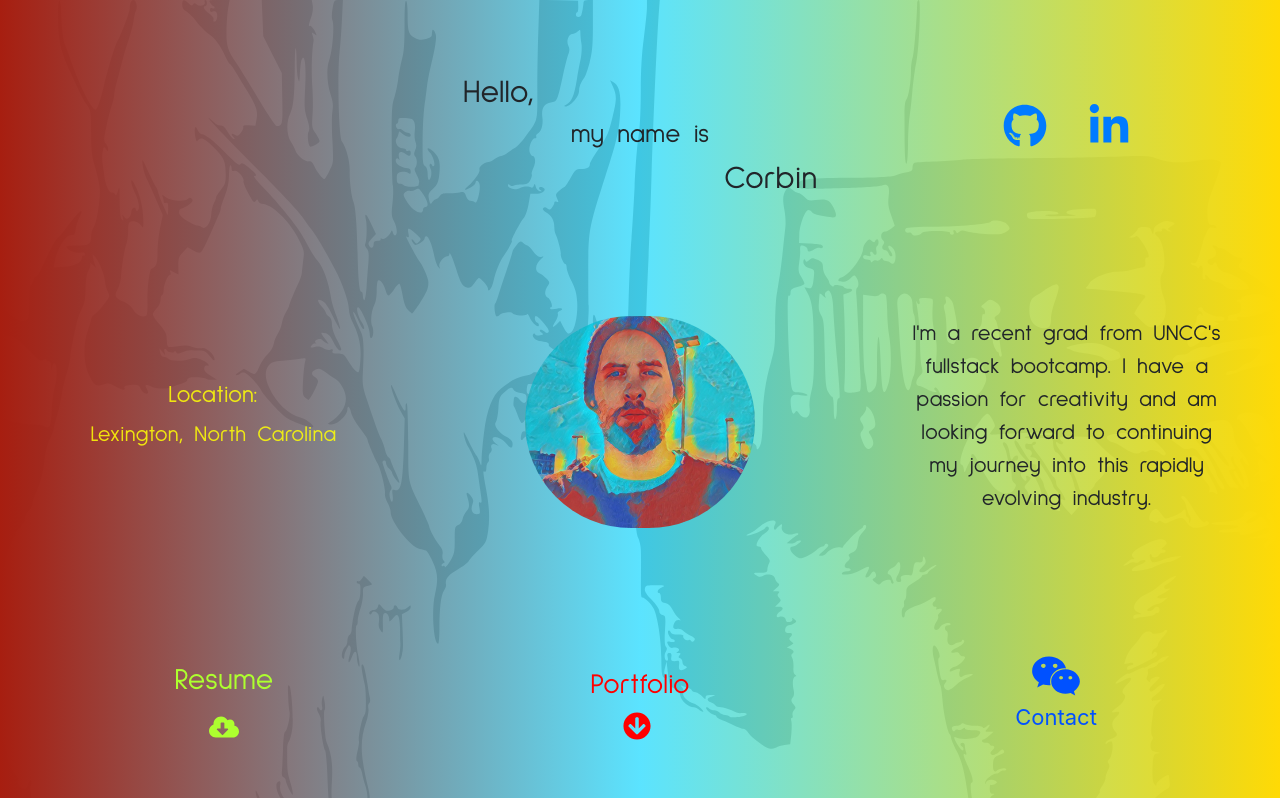
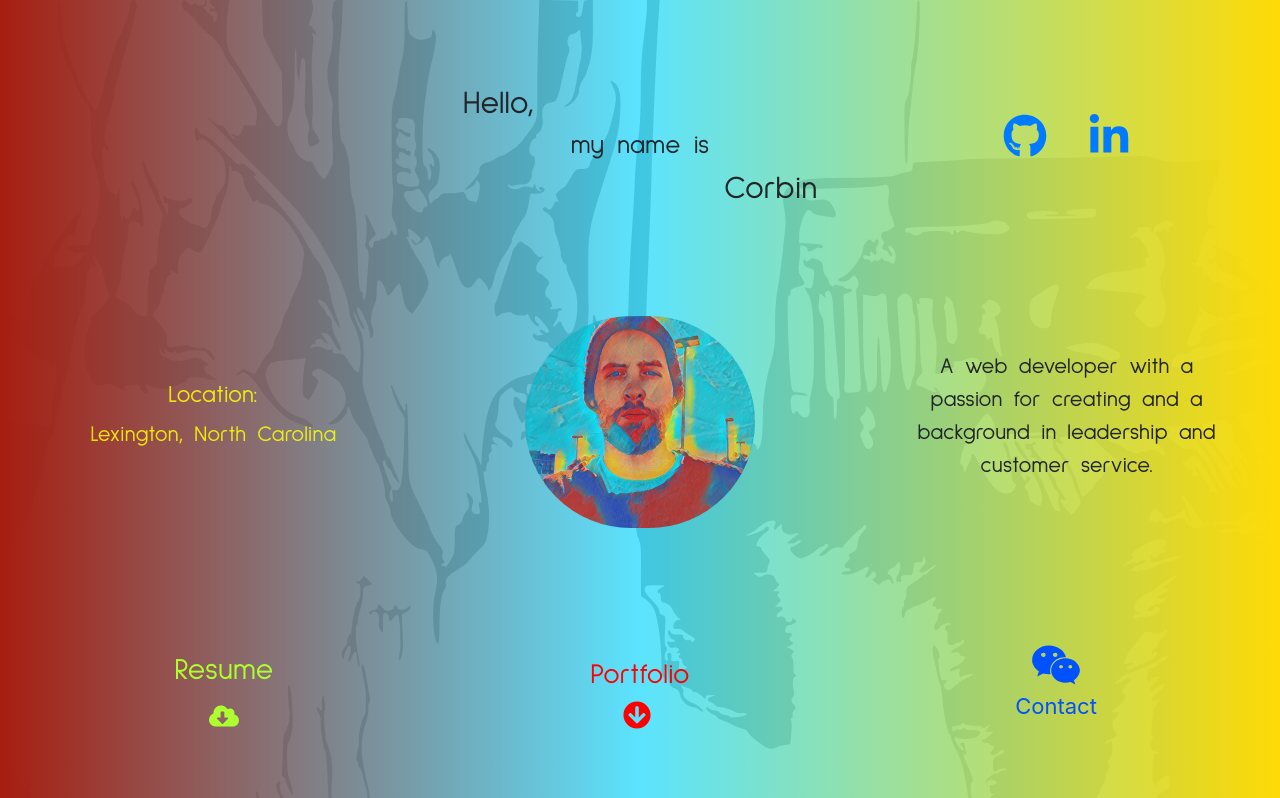
Before and after one commit to cptaylor38/Portfolio, a React (Create React App) app in the folder view/: page / in a window 1280 px wide. Shown: the top 798 px of the page. Built offline with nearby package versions, Linux system fonts and the light colour scheme.

Commit message:
updated bio

```diff
--- a/view/src/components/bio/Bio.js
+++ b/view/src/components/bio/Bio.js
@@ -5,9 +5,7 @@ const Bio = () => {
     return (
         <>
             <div className='bioContainer container'>
-                <p>I'm a recent grad from UNCC's fullstack bootcamp. I have a passion for
-                    creativity and am looking forward to continuing my journey into this
-                    rapidly evolving industry.
+                <p>A web developer with a passion for creating and a background in leadership and customer service.
                 </p>
             </div>
         </>
```
